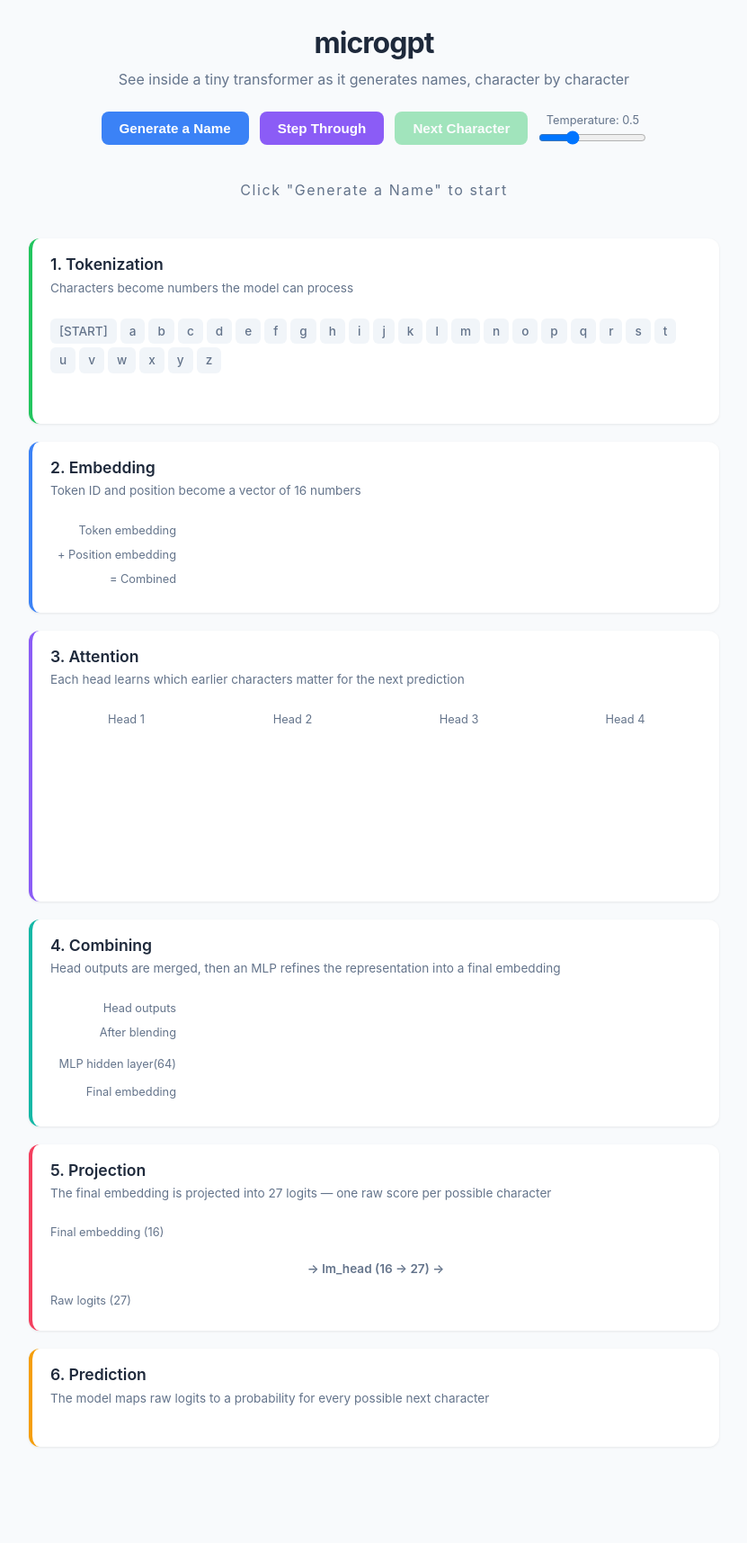
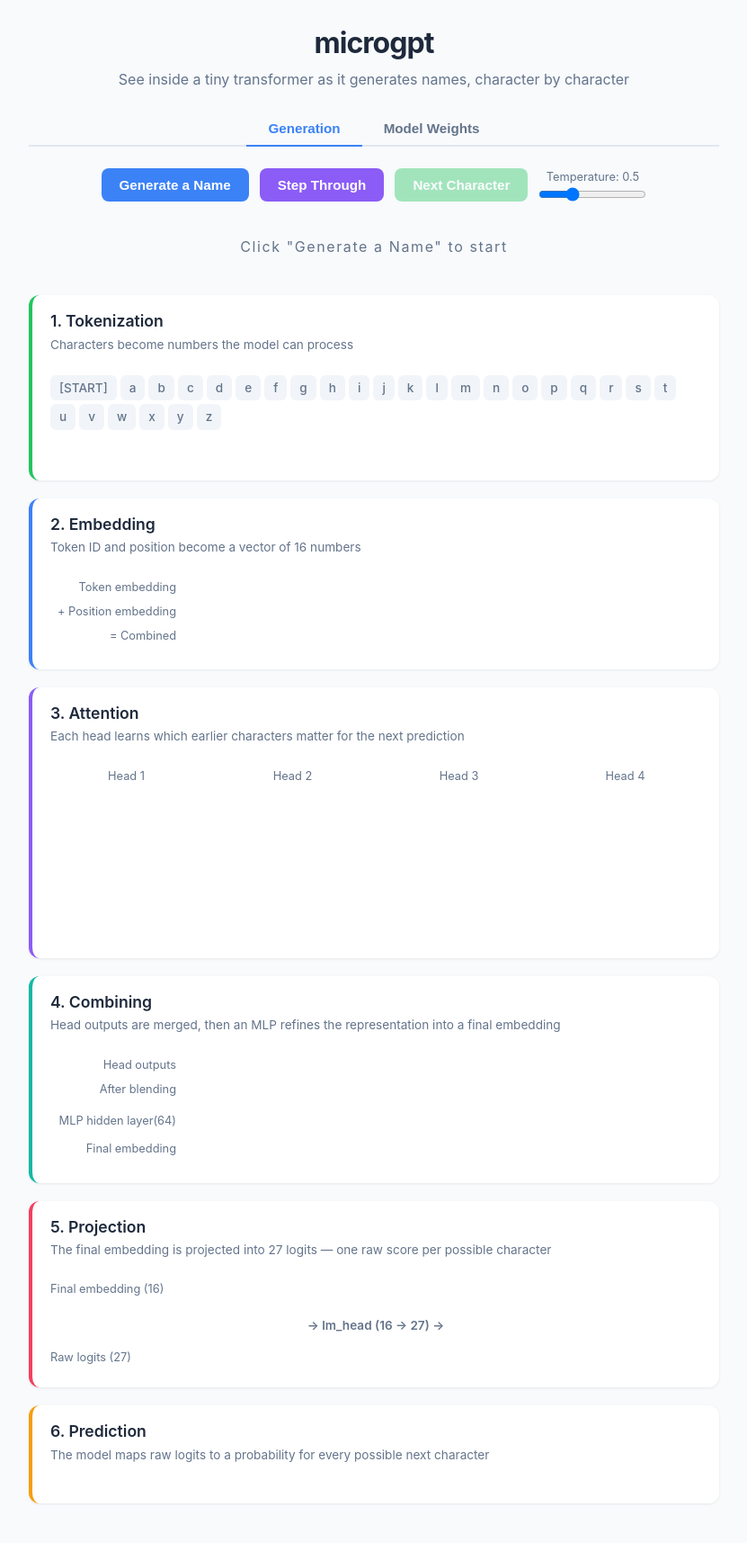
Before and after one commit to DrEntropy/microgpt, a Flask app: page / in a window 1280 px wide. Shown: the whole page at 90% size, without its empty margins (224-1055 px from the left). Before the commit the page ends 1608 px from the top, so only its background shows below. Run offline with Flask 3, Linux system fonts and the light colour scheme.

Commit message:
add model weight viz

```diff
--- a/app.py
+++ b/app.py
@@ -72,5 +72,10 @@ def api_step():
     )
 
 
+@app.route("/api/weights")
+def api_weights():
+    return jsonify(weights)
+
+
 if __name__ == "__main__":
     app.run(port=5001, debug=True)
--- a/static/app.js
+++ b/static/app.js
@@ -470,6 +470,175 @@ btnGenerate.addEventListener("click", doGenerate);
 btnStep.addEventListener("click", startStepMode);
 btnNext.addEventListener("click", doNextStep);
 
+// --- Tab switching ---
+
+let weightsData = null;
+let weightsLoaded = false;
+
+$$(".tab-btn").forEach((btn) => {
+    btn.addEventListener("click", () => {
+        $$(".tab-btn").forEach((b) => b.classList.remove("active"));
+        btn.classList.add("active");
+        const target = btn.dataset.tab;
+        $$(".tab-panel").forEach((p) => {
+            p.style.display = p.id === target ? "" : "none";
+        });
+        if (target === "tab-weights" && !weightsLoaded) {
+            loadWeights();
+        }
+    });
+});
+
+// --- Weights tab ---
+
+const WEIGHT_DEFS = [
+    { key: "wte", title: "Token Embeddings (wte)", desc: "Each row is the learned 16-dim vector for one character", color: "blue", rowLabels: true },
+    { key: "wpe", title: "Position Embeddings (wpe)", desc: "Each row encodes one of the 16 possible positions", color: "blue", rowLabels: "pos" },
+    { key: "layer0.attn_wq", title: "Query Projection (Wq)", desc: "Projects input into query vectors for all 4 heads", color: "purple" },
+    { key: "layer0.attn_wk", title: "Key Projection (Wk)", desc: "Projects input into key vectors for all 4 heads", color: "purple" },
+    { key: "layer0.attn_wv", title: "Value Projection (Wv)", desc: "Projects input into value vectors for all 4 heads", color: "purple" },
+    { key: "layer0.attn_wo", title: "Output Projection (Wo)", desc: "Merges head outputs back into embedding space", color: "purple" },
+    { key: "layer0.mlp_fc1", title: "MLP Up (fc1)", desc: "Expands 16-dim embedding to 64-dim hidden layer", color: "teal" },
+    { key: "layer0.mlp_fc2", title: "MLP Down (fc2)", desc: "Projects 64-dim hidden back to 16-dim embedding", color: "teal" },
+    { key: "lm_head", title: "Language Model Head (lm_head)", desc: "Maps final embedding to 27 logits (one per character)", color: "rose", rowLabels: true },
+];
+
+async function loadWeights() {
+    const resp = await fetch("/api/weights");
+    weightsData = await resp.json();
+    weightsLoaded = true;
+    $("#weights-loading").style.display = "none";
+    renderAllWeights();
+}
+
+function renderAllWeights() {
+    const container = $("#weights-cards");
+    container.innerHTML = "";
+
+    WEIGHT_DEFS.forEach((def) => {
+        const matrix = weightsData[def.key];
+        if (!matrix) return;
+
+        const rows = matrix.length;
+        const cols = matrix[0].length;
+
+        // Card structure matching existing pattern
+        const card = document.createElement("div");
+        card.className = "card";
+
+        const header = document.createElement("div");
+        header.className = "card-header " + def.color;
+        header.innerHTML = `<h2>${def.title}</h2><p>${def.desc}</p>`;
+        card.appendChild(header);
+
+        const body = document.createElement("div");
+        body.className = "card-body";
+
+        const shape = document.createElement("div");
+        shape.className = "weight-shape";
+        shape.textContent = `Shape: ${rows} \u00D7 ${cols}`;
+        body.appendChild(shape);
+
+        const wrap = document.createElement("div");
+        wrap.className = "weight-canvas-wrap";
+
+        // Row labels for wte, lm_head, wpe
+        if (def.rowLabels) {
+            const labelsDiv = document.createElement("div");
+            labelsDiv.className = "weight-row-labels";
+            for (let r = 0; r < rows; r++) {
+                const span = document.createElement("span");
+                if (def.rowLabels === "pos") {
+                    span.textContent = r;
+                } else {
+                    span.textContent = r === META.BOS ? "\u25B6" : META.uchars[r];
+                }
+                labelsDiv.appendChild(span);
+            }
+            wrap.appendChild(labelsDiv);
+        }
+
+        const inner = document.createElement("div");
+        inner.className = "weight-canvas-inner";
+
+        const canvas = document.createElement("canvas");
+        canvas.width = cols;
+        canvas.height = rows;
+        inner.appendChild(canvas);
+        wrap.appendChild(inner);
+
+        // Tooltip
+        const tooltip = document.createElement("div");
+        tooltip.className = "weight-tooltip";
+        wrap.appendChild(tooltip);
+
+        body.appendChild(wrap);
+        card.appendChild(body);
+        container.appendChild(card);
+
+        drawWeightCanvas(canvas, matrix, rows, cols);
+
+        // Mouse tooltip
+        canvas.addEventListener("mousemove", (e) => {
+            const rect = canvas.getBoundingClientRect();
+            const x = e.clientX - rect.left;
+            const y = e.clientY - rect.top;
+            const col = Math.floor((x / rect.width) * cols);
+            const row = Math.floor((y / rect.height) * rows);
+            if (row >= 0 && row < rows && col >= 0 && col < cols) {
+                const val = matrix[row][col];
+                let rowLabel = `row ${row}`;
+                if (def.rowLabels === "pos") {
+                    rowLabel = `pos ${row}`;
+                } else if (def.rowLabels === true) {
+                    rowLabel = row === META.BOS ? "[BOS]" : META.uchars[row];
+                }
+                tooltip.textContent = `[${rowLabel}, col ${col}] = ${val.toFixed(4)}`;
+                tooltip.style.display = "block";
+                tooltip.style.left = (x + 12) + "px";
+                tooltip.style.top = (y - 24) + "px";
+            }
+        });
+        canvas.addEventListener("mouseleave", () => {
+            tooltip.style.display = "none";
+        });
+    });
+}
+
+function drawWeightCanvas(canvas, matrix, rows, cols) {
+    const ctx = canvas.getContext("2d");
+    const img = ctx.createImageData(cols, rows);
+
+    // Find max absolute value for this matrix
+    let maxAbs = 0;
+    for (let r = 0; r < rows; r++) {
+        for (let c = 0; c < cols; c++) {
+            const a = Math.abs(matrix[r][c]);
+            if (a > maxAbs) maxAbs = a;
+        }
+    }
+    if (maxAbs === 0) maxAbs = 1;
+
+    for (let r = 0; r < rows; r++) {
+        for (let c = 0; c < cols; c++) {
+            const v = matrix[r][c];
+            const t = Math.max(-1, Math.min(1, v / maxAbs));
+            const idx = (r * cols + c) * 4;
+            if (t >= 0) {
+                img.data[idx] = 255;
+                img.data[idx + 1] = Math.round(255 * (1 - t));
+                img.data[idx + 2] = Math.round(255 * (1 - t));
+            } else {
+                img.data[idx] = Math.round(255 * (1 + t));
+                img.data[idx + 1] = Math.round(255 * (1 + t));
+                img.data[idx + 2] = 255;
+            }
+            img.data[idx + 3] = 255;
+        }
+    }
+    ctx.putImageData(img, 0, 0);
+}
+
 // --- Init ---
 
 buildTokenStrip();
--- a/static/style.css
+++ b/static/style.css
@@ -435,6 +435,109 @@ button:disabled { opacity: 0.4; cursor: default; }
     flex-shrink: 0;
 }
 
+/* Tab bar */
+.tab-bar {
+    display: flex;
+    justify-content: center;
+    gap: 0;
+    margin-bottom: 24px;
+    border-bottom: 2px solid var(--border);
+}
+.tab-btn {
+    background: none;
+    border: none;
+    border-bottom: 2px solid transparent;
+    border-radius: 0;
+    padding: 10px 24px;
+    font-size: 0.95rem;
+    font-weight: 600;
+    color: var(--text-muted);
+    cursor: pointer;
+    margin-bottom: -2px;
+    transition: color 0.15s, border-color 0.15s;
+}
+.tab-btn:hover:not(.active) { color: var(--text); }
+.tab-btn.active {
+    color: var(--blue);
+    border-bottom-color: var(--blue);
+}
+
+/* Weights tab */
+.weights-loading {
+    text-align: center;
+    color: var(--text-muted);
+    padding: 40px 0;
+    font-size: 0.95rem;
+}
+.weight-canvas-wrap {
+    position: relative;
+    display: flex;
+    gap: 0;
+}
+.weight-row-labels {
+    display: flex;
+    flex-direction: column;
+    padding-right: 4px;
+    flex-shrink: 0;
+}
+.weight-row-labels span {
+    flex: 1;
+    display: flex;
+    align-items: center;
+    justify-content: flex-end;
+    font-size: 0.6rem;
+    color: var(--text-muted);
+    line-height: 1;
+    min-width: 24px;
+}
+.weight-canvas-inner {
+    flex: 1;
+    min-width: 0;
+}
+.weight-canvas-inner canvas {
+    width: 100%;
+    display: block;
+    image-rendering: pixelated;
+    cursor: crosshair;
+    border-radius: 4px;
+}
+.weight-axis-labels {
+    display: flex;
+    justify-content: space-between;
+    margin-top: 4px;
+}
+.weight-axis-label {
+    font-size: 0.7rem;
+    color: var(--text-muted);
+}
+.weight-axis-label-row {
+    writing-mode: vertical-lr;
+    transform: rotate(180deg);
+    position: absolute;
+    left: -18px;
+    top: 50%;
+    transform: rotate(180deg) translateX(50%);
+    font-size: 0.7rem;
+    color: var(--text-muted);
+}
+.weight-tooltip {
+    display: none;
+    position: absolute;
+    background: var(--text);
+    color: #fff;
+    padding: 3px 8px;
+    border-radius: 4px;
+    font-size: 0.75rem;
+    white-space: nowrap;
+    z-index: 20;
+    pointer-events: none;
+}
+.weight-shape {
+    font-size: 0.8rem;
+    color: var(--text-muted);
+    margin-top: 4px;
+}
+
 /* Responsive */
 @media (max-width: 600px) {
     .attn-heads { grid-template-columns: repeat(2, 1fr); }
--- a/templates/index.html
+++ b/templates/index.html
@@ -12,6 +12,12 @@
         <p class="subtitle">See inside a tiny transformer as it generates names, character by character</p>
     </header>
 
+    <nav class="tab-bar">
+        <button class="tab-btn active" data-tab="tab-generation">Generation</button>
+        <button class="tab-btn" data-tab="tab-weights">Model Weights</button>
+    </nav>
+
+    <div id="tab-generation" class="tab-panel">
     <div class="controls">
         <button id="btn-generate">Generate a Name</button>
         <button id="btn-step">Step Through</button>
@@ -130,6 +136,12 @@
             </div>
         </div>
     </div>
+    </div><!-- end tab-generation -->
+
+    <div id="tab-weights" class="tab-panel" style="display:none">
+        <div id="weights-loading" class="weights-loading">Loading weights...</div>
+        <div id="weights-cards"></div>
+    </div>
 
     <script>
         // Pass model metadata from Flask to JS
```
Also changed, not shown: README.md.
